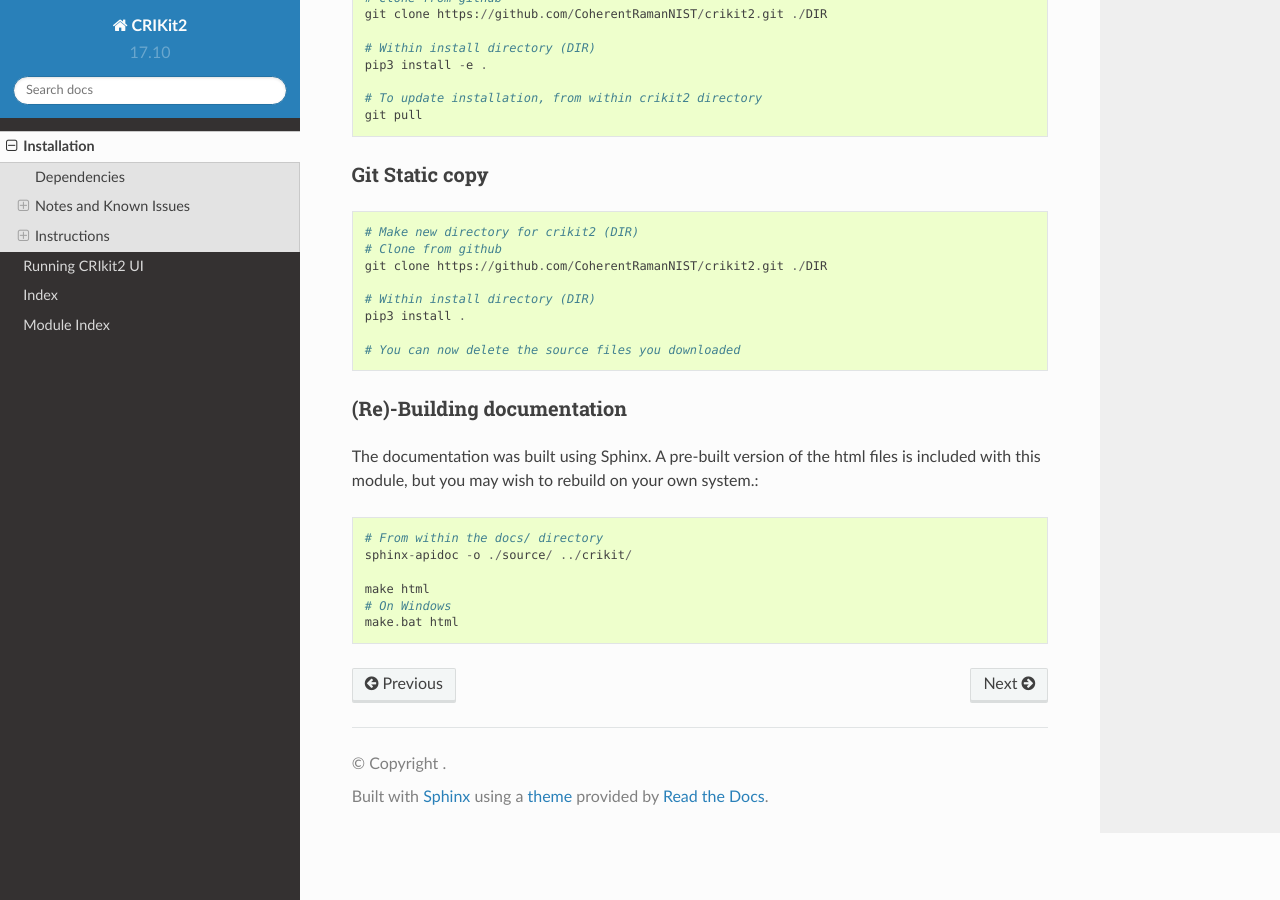
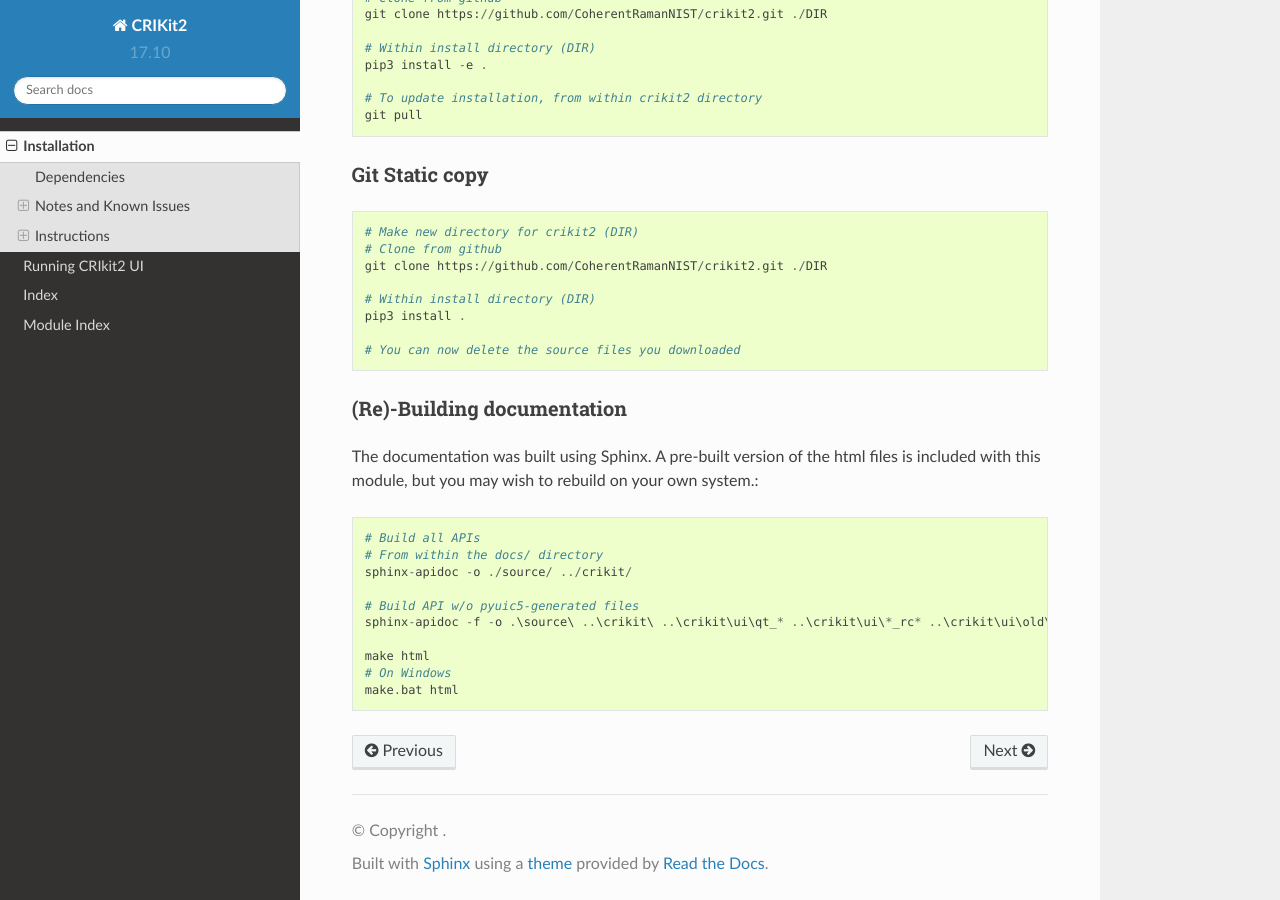
Before and after one commit to CCampJr/CRIkit2, a Sphinx documentation site: the page built from docs/source/installing.rst, in a window 1280 px wide and 900 px high, scrolled down 1314 px. Built offline with Sphinx 7.4.7 and the Read the Docs theme 2.0.0, drawn with Linux system fonts in a browser that asks for light colours.

Commit message:
Updated make html with exclutions

```diff
--- a/docs/source/installing.rst
+++ b/docs/source/installing.rst
@@ -81,8 +81,12 @@ The documentation was built using Sphinx. A pre-built version of the html
 files is included with this module, but you may wish to rebuild on your own
 system.::
 
+  # Build all APIs
   # From within the docs/ directory
   sphinx-apidoc -o ./source/ ../crikit/
+
+  # Build API w/o pyuic5-generated files
+  sphinx-apidoc -f -o .\source\ ..\crikit\ ..\crikit\ui\qt_* ..\crikit\ui\*_rc* ..\crikit\ui\old\**
 
   make html
   # On Windows
```
Also changed, not shown: README.md (+3 -0 lines).
